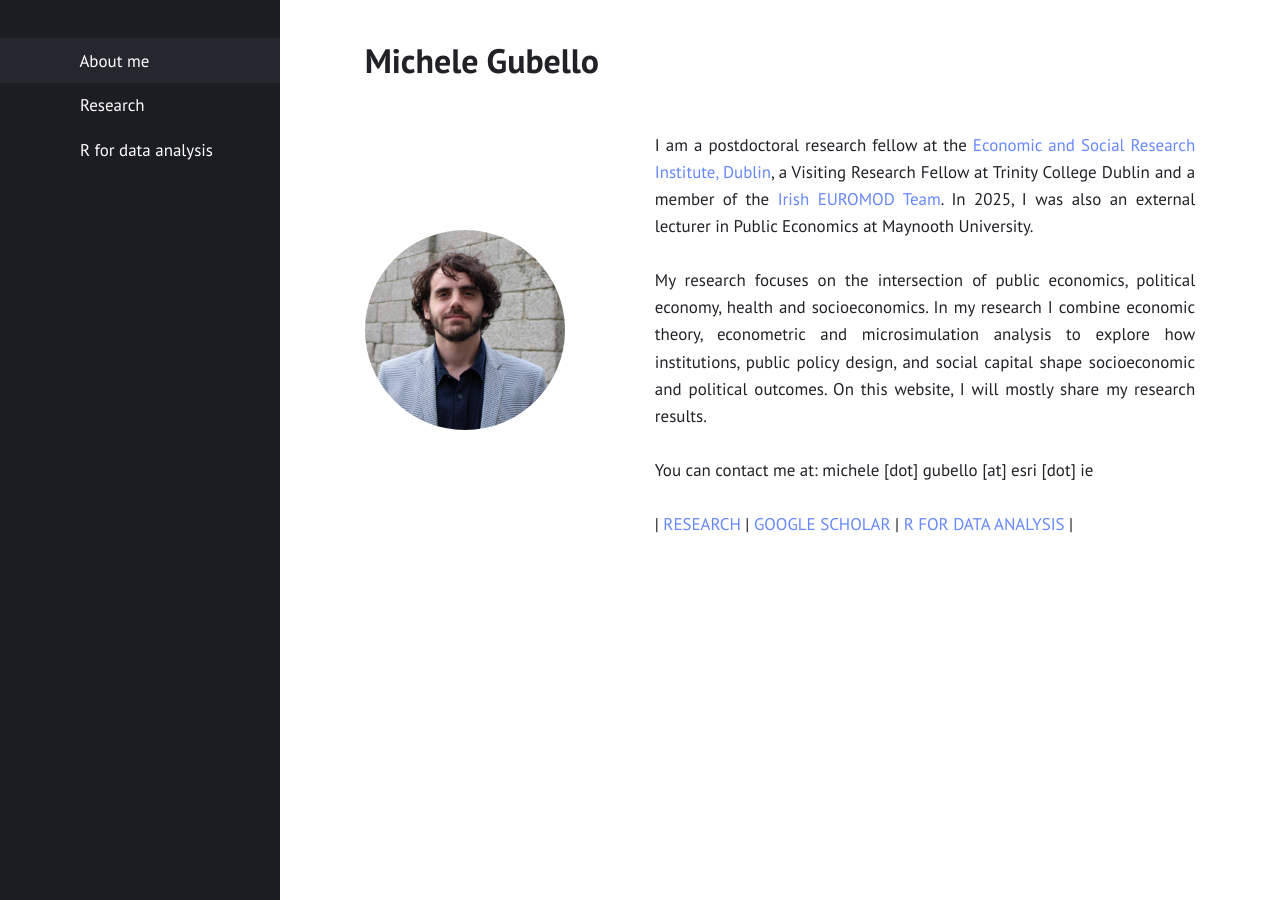
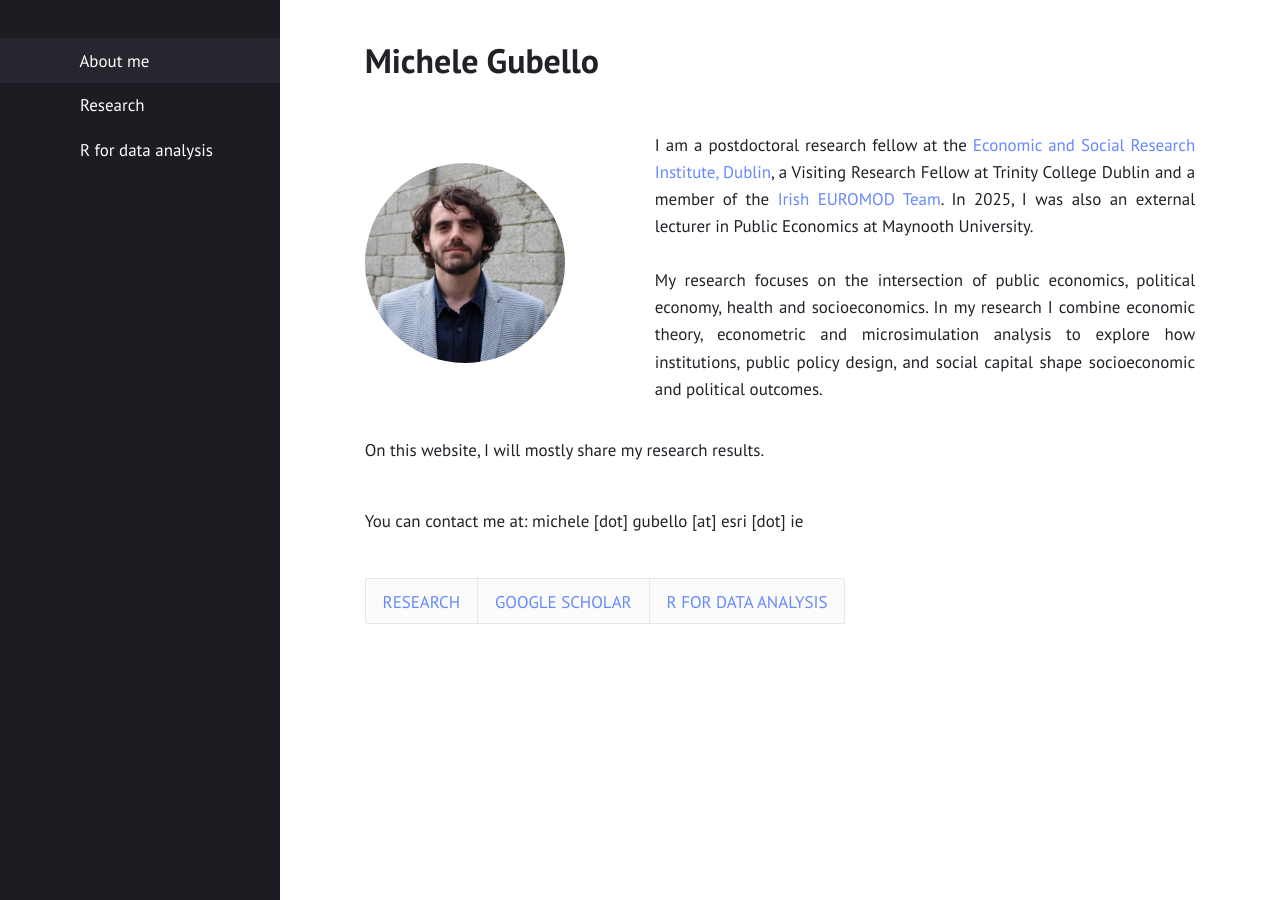
Before and after one commit to gubellom/gubellom.github.io, a Jekyll site: the page built from presentation.md, in a window 1280 px wide. Built offline with Jekyll 4.4.1, drawn with Linux system fonts in a browser that asks for light colours.

Commit message:
Update presentation.md
Signed-off-by: Michele Gubello <62111923+gubellom@users.noreply.github.com>

```diff
--- a/presentation.md
+++ b/presentation.md
@@ -17,9 +17,9 @@ permalink: "/"
 I am a postdoctoral research fellow at the <a href="https://www.esri.ie/people/michele-gubello">Economic and Social Research Institute, Dublin</a>, a Visiting Research Fellow at Trinity College Dublin and a member of the <a href="https://euromod-web.jrc.ec.europa.eu/overview/country-by-country/detail?id=10">Irish EUROMOD Team</a>. In 2025, I was also an external lecturer in Public Economics at Maynooth University. <br>
 <br>
 My research focuses on the intersection of public economics, political economy, health and socioeconomics. In my research I combine economic theory, econometric and microsimulation analysis to explore how institutions, public policy design, and social capital shape socioeconomic and political outcomes.
- <!--   </p>
+</p>
   </div>
-</div>-->
+</div>
 
 On this website, I will mostly share my research results.<br>
 <br>
```
